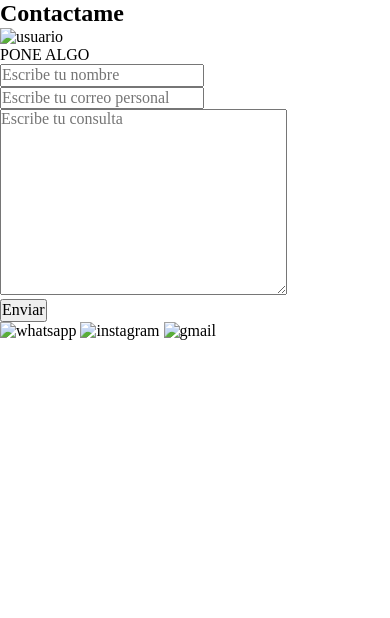
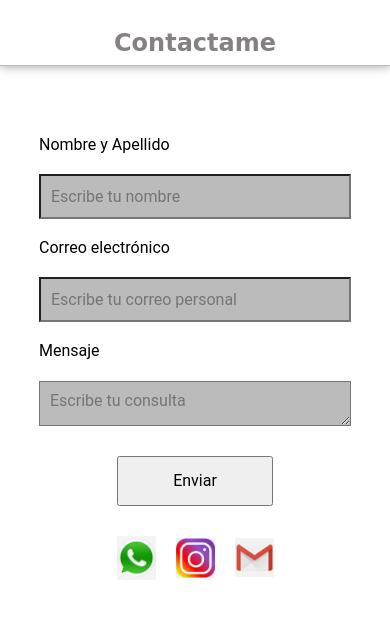
Before and after one commit to SantiagoEspindola02/proyecto-portfolio-git, a plain HTML site: page pages/contacto.html in a window 390 px wide. Drawn offline with Linux system fonts and the light colour scheme.

Commit message:
se trabajo en los estilos y responsive de la seccion contacto

```diff
--- a/pages/contacto.html
+++ b/pages/contacto.html
@@ -9,32 +9,27 @@
     <link rel="stylesheet" href="../css/normalize.css">
 </head>
 <body>
-    <footer>
-        <div class="titulo-contacto">
+    <footer class="contacto__footer">
+        <div class="contacto__titulo">
             <h2>Contactame</h2>
         </div>
-        <div class="img-usuario">
-            <img src="./imagenes/usuario.jpg" alt="usuario">
+        <!-- <div class="img__usuario">
+            <img src="../imagenes/usuario1.png" alt="usuario">
+        </div> -->
+        <form action="" class="form">
+                <label class="form__label" for="nombreapellido">Nombre y Apellido</label>
+                <input class="form__input" type="text" placeholder="Escribe tu nombre" required>
+                <label class="form__label" for="correoelectronico">Correo electrónico</label>
+                <input class="form__input" type="email" placeholder="Escribe tu correo personal" required>
+                <label class="form__label" for="mensaje">Mensaje</label>
+                <textarea class="form__input" cols="30" rows="10" placeholder="Escribe tu consulta"></textarea>
+                <input class="form__boton" type="submit" value="Enviar">
+        </form>
+        <div class="redes">
+            <img src="../imagenes/whatsapp.jpg" alt="whatsapp">
+            <img src="../imagenes/instagram.jpg" alt="instagram">
+            <img src="../imagenes/gmail.jpg" alt="gmail">
         </div>
-            <form action=""> PONE ALGO
-                <div>
-                    <input type="text" placeholder="Escribe tu nombre">
-                </div>
-                <div>
-                    <input type="email" placeholder="Escribe tu correo personal">
-                </div>
-                <div>
-                    <textarea cols="30" rows="10" placeholder="Escribe tu consulta"></textarea>
-                </div>
-                <div>
-                    <input type="submit" value="Enviar">
-                </div>
-            </form>
-            <div>
-                <img src="./imagenes/whatsapp.jpg" alt="whatsapp">
-                <img src="./imagenes/instagram.jpg" alt="instagram">
-                <img src="./imagenes/gmail.jpg" alt="gmail">
-            </div>
     </footer>
 </body>
 </html>
--- a/scss/pages/_contacto.scss
+++ b/scss/pages/_contacto.scss
@@ -0,0 +1,64 @@
+.contacto__footer{
+    flex-direction: column;
+    display: flex;
+    justify-content: center;
+    align-items: center;
+
+    .contacto__titulo{
+        @include flex(center,stretch);
+        font-family: $letra-titulo;
+        color: rgb(133, 129, 129);
+        border-bottom: 1px solid #bbb;
+        box-shadow: 0 0 10px #999;
+        padding-top: 30px;
+        padding-bottom: 7px;
+        width: 100vw;
+
+    }
+
+    .form{
+        @include flex(center,center);
+        flex-direction: column;
+        padding-top: 50px;
+
+            &__label{
+
+                align-self: flex-start;
+                padding: 20px;
+                padding-left: 0;
+                font-family: $letra-texto;
+            }
+
+            &__input{
+                width: 80vw;
+                min-width: 300px;
+                background-color: #bbb;
+                height: 45px;
+                padding: 10px;
+                font-family: $letra-texto;
+            @include flex(center,center);
+
+            }
+
+            &__boton{
+                max-width: 270px;
+                width: 40vw;
+                height: 50px;
+                padding: 0px;
+                margin-top: 30px;
+                font-family: $letra-texto;
+            @include flex(center,center);
+
+            }
+
+    }
+
+    .redes{
+        @include flex(center,center);
+        flex-direction: row;
+        width: 10vw;
+        gap: 20px;
+        padding-top: 30px;
+    }
+
+}
```
Also changed, not shown: css/style.css, imagenes/usuario1.png (added), 1 other file.
